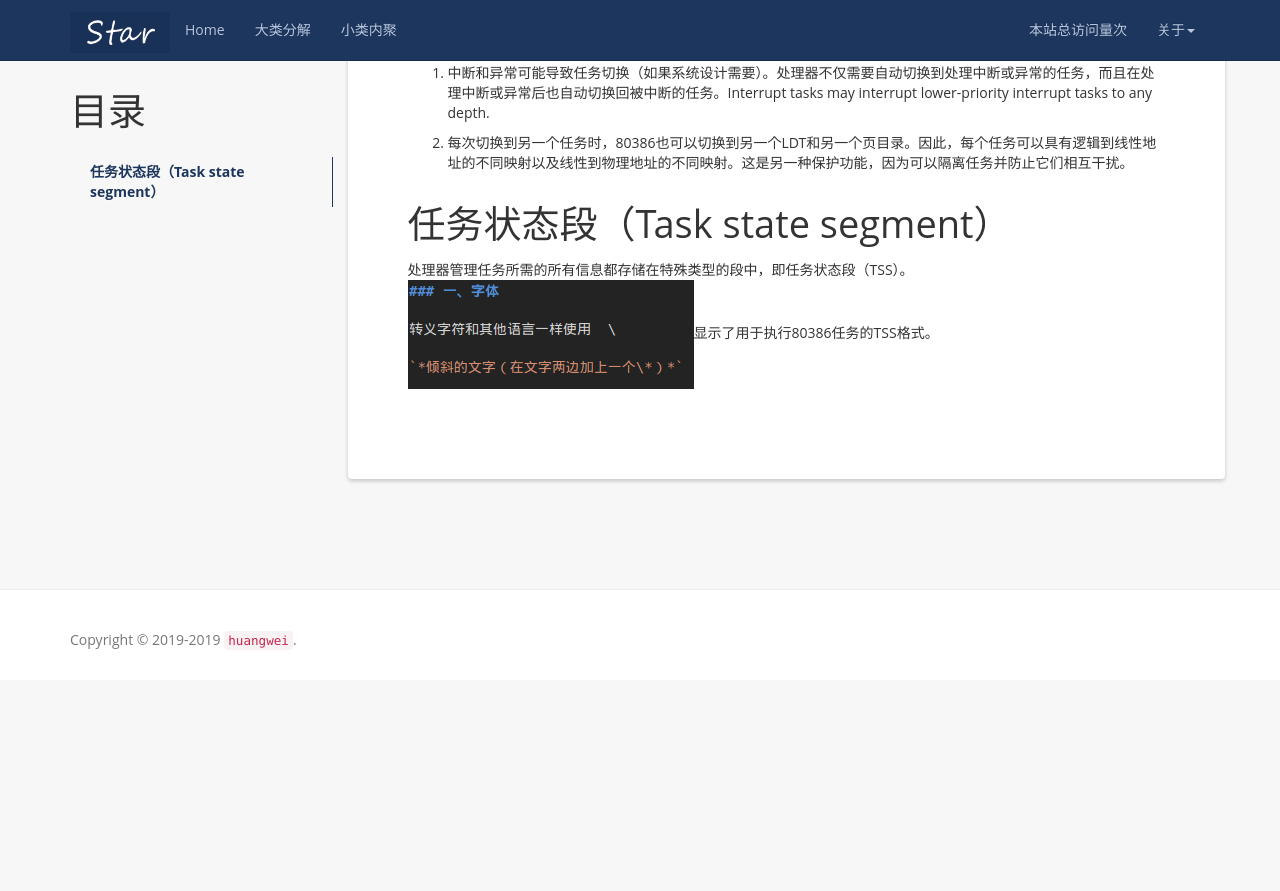
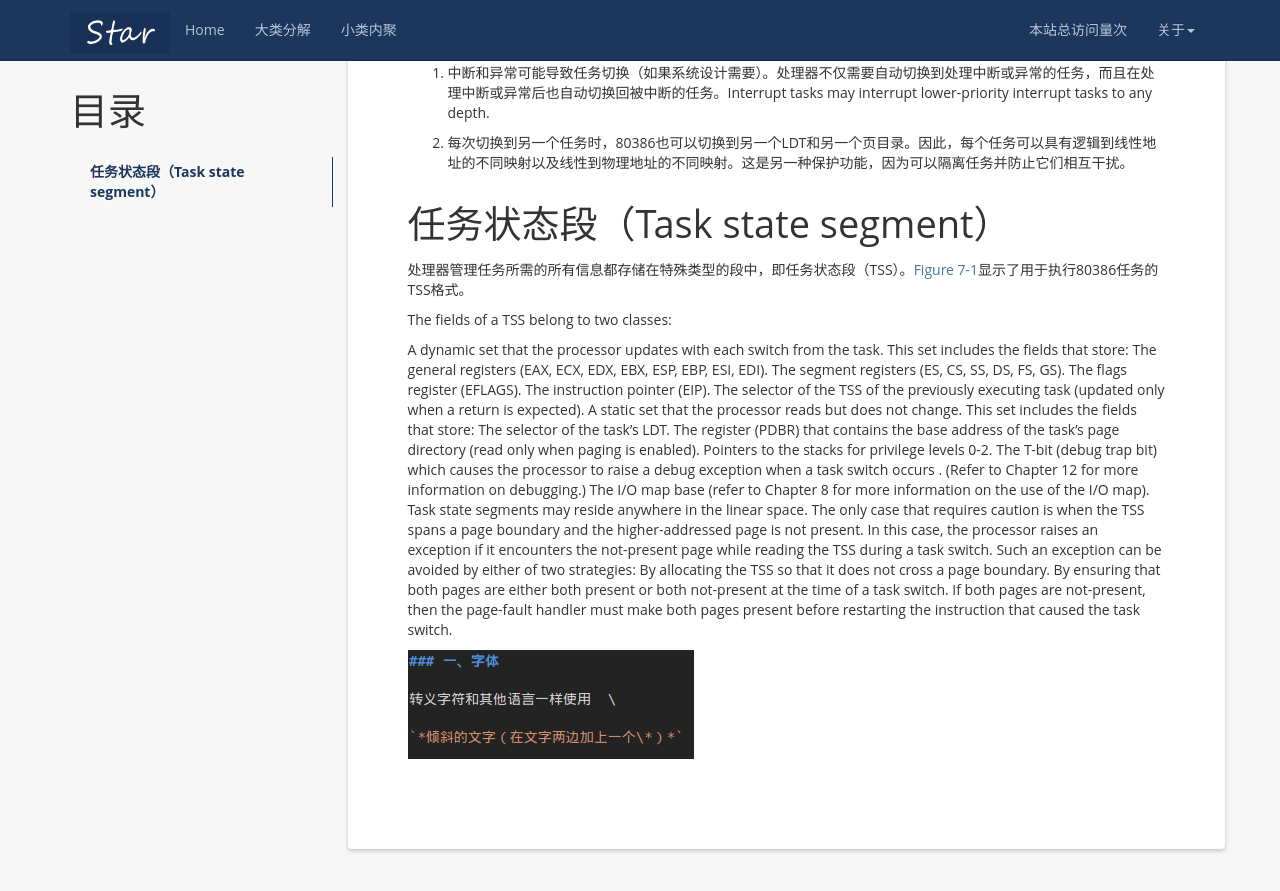
Before and after one commit to mayunmeiyouming/blog, a Jekyll site: the page built from _posts/2019-12-29-Multitasking.md, in a window 1280 px wide and 900 px high, scrolled down 689 px. Shown: the top 891 px of the window. Built offline with Jekyll 4.4.1, drawn with Linux system fonts in a browser that asks for light colours; nearby versions of some CDN libraries; a script that is not in the unit is left out; comment, search, counter and statistics services are not loaded; before the commit the page ends 1369 px from its top, so only the background shows below that.

Commit message:
2019-12-29-4

```diff
--- a/_posts/2019-12-29-Multitasking.md
+++ b/_posts/2019-12-29-Multitasking.md
@@ -29,4 +29,25 @@ tag: 80386
 
 # 任务状态段（Task state segment）
 
-处理器管理任务所需的所有信息都存储在特殊类型的段中，即任务状态段（TSS）。![Figure 7-1]({{ '/styles/images/2019-04-06-hello-github/01.png' | prepend: site.baseurl }})显示了用于执行80386任务的TSS格式。
+处理器管理任务所需的所有信息都存储在特殊类型的段中，即任务状态段（TSS）。[Figure 7-1](#01)显示了用于执行80386任务的TSS格式。
+
+The fields of a TSS belong to two classes:
+
+A dynamic set that the processor updates with each switch from the task. This set includes the fields that store:
+The general registers (EAX, ECX, EDX, EBX, ESP, EBP, ESI, EDI).
+The segment registers (ES, CS, SS, DS, FS, GS).
+The flags register (EFLAGS).
+The instruction pointer (EIP).
+The selector of the TSS of the previously executing task (updated only when a return is expected).
+A static set that the processor reads but does not change. This set includes the fields that store:
+The selector of the task's LDT.
+The register (PDBR) that contains the base address of the task's page directory (read only when paging is enabled).
+Pointers to the stacks for privilege levels 0-2.
+The T-bit (debug trap bit) which causes the processor to raise a debug exception when a task switch occurs . (Refer to Chapter 12 for more information on debugging.)
+The I/O map base (refer to Chapter 8 for more information on the use of the I/O map).
+Task state segments may reside anywhere in the linear space. The only case that requires caution is when the TSS spans a page boundary and the higher-addressed page is not present. In this case, the processor raises an exception if it encounters the not-present page while reading the TSS during a task switch. Such an exception can be avoided by either of two strategies:
+By allocating the TSS so that it does not cross a page boundary.
+By ensuring that both pages are either both present or both not-present at the time of a task switch. If both pages are not-present, then the page-fault handler must make both pages present before restarting the instruction that caused the task switch.
+
+<span id="01">
+![]({{ '/styles/images/2019-04-06-hello-github/01.png' | prepend: site.baseurl }})
```
